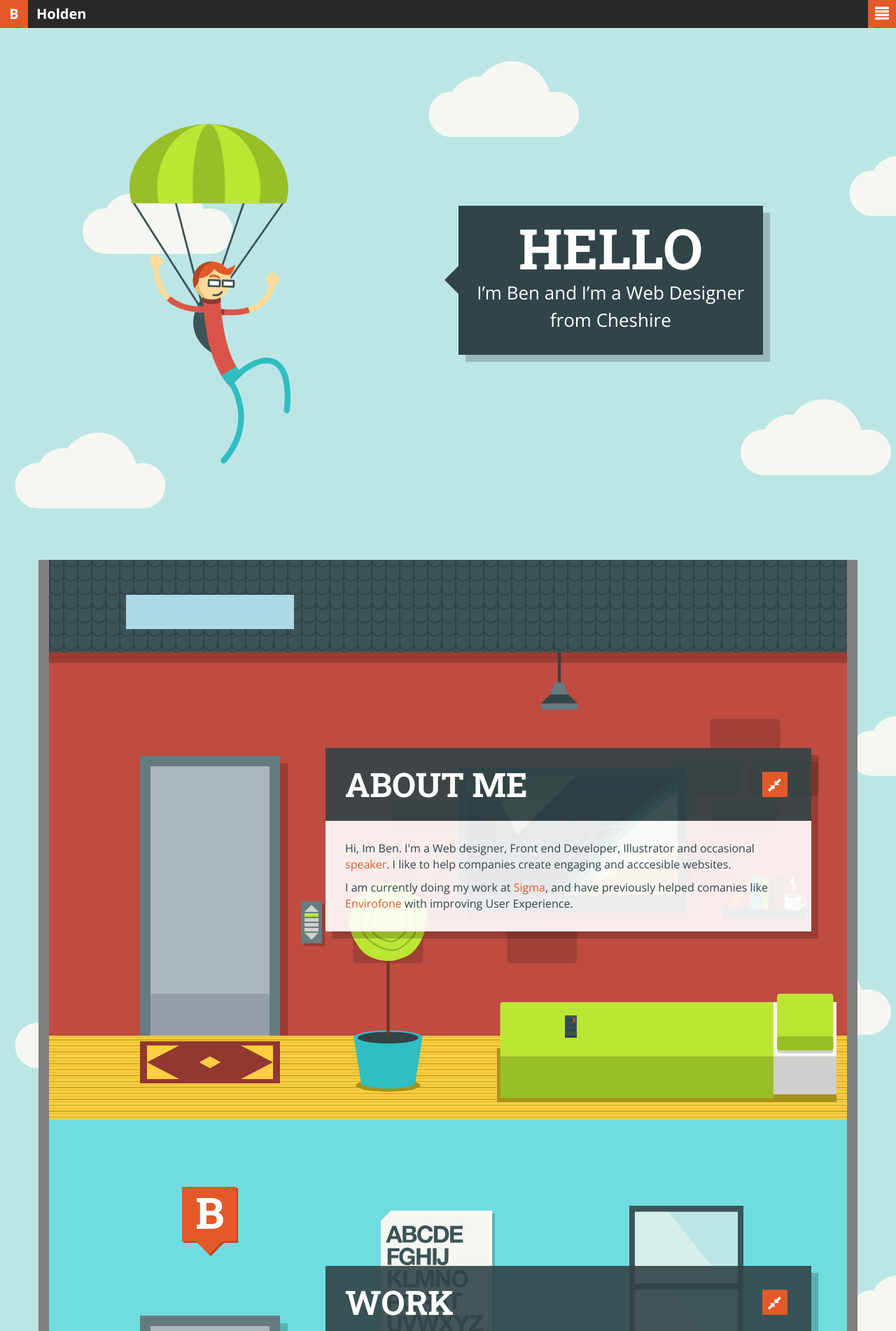
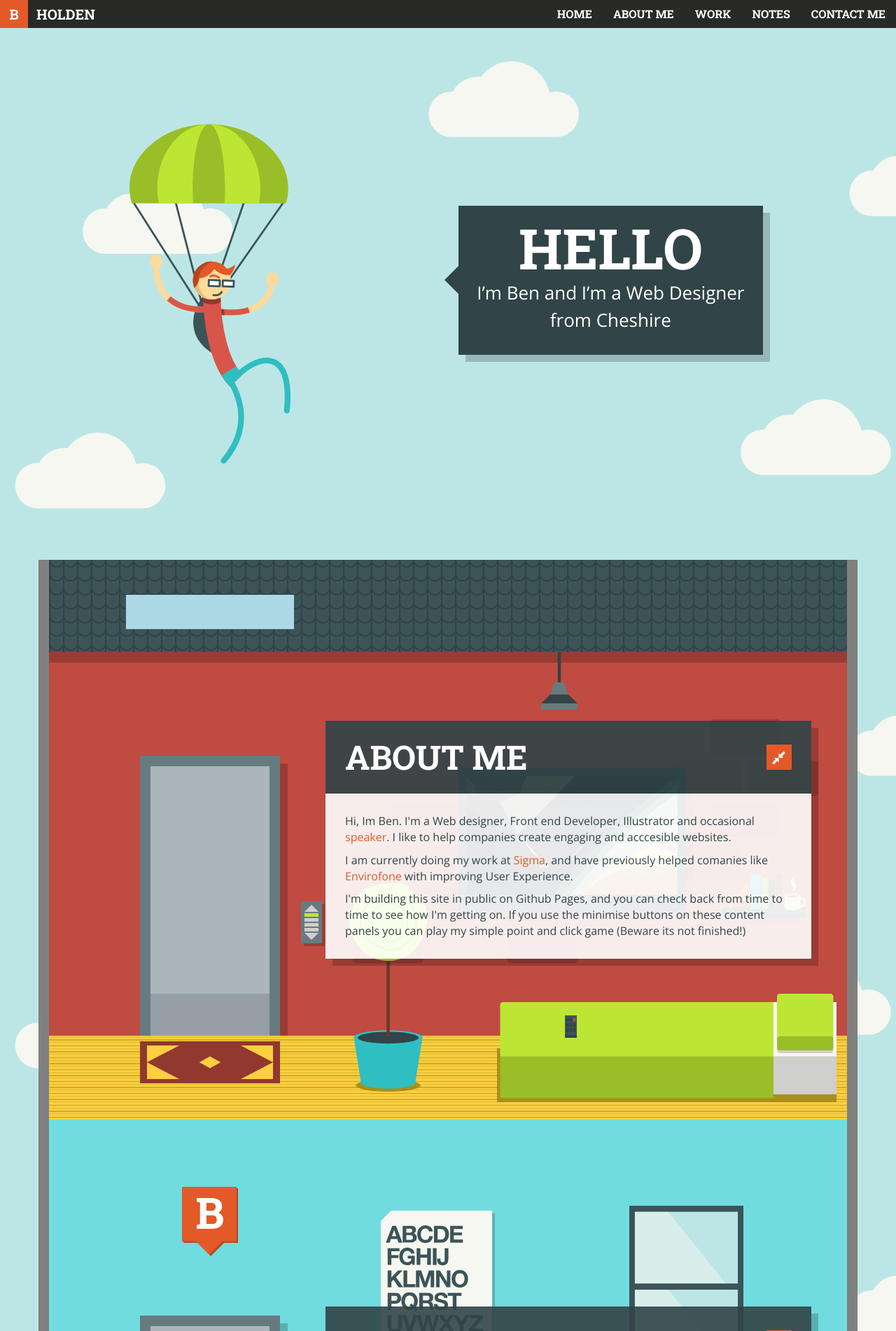
Before and after one commit to benholden/benholden.github.io, a PHP site: page / in a window 1280 px wide. Shown: the top 1902 px of the page at 70% size. Run offline with PHP 8.4, Linux system fonts and the light colour scheme; some libraries are stand-ins or nearby versions.

Commit message:
Various updates.

```diff
--- a/css/main.css
+++ b/css/main.css
@@ -60,6 +60,17 @@ a {
 	color: #e35928;
 }
 
+a:hover,a:focus,a:active {
+	color: #e35928;
+}
+
+::selection {
+	background: #bedc4a; /* WebKit/Blink Browsers */
+}
+::-moz-selection {
+	background: #bedc4a; /* Gecko Browsers */
+}
+
 
 /* ==========================================================================
 *    #COLOURS
@@ -132,6 +143,9 @@ a {
 	text-align: center;
 	font-size: 20px;
 	float: left;
+	text-transform: uppercase;
+	font-family: 'Roboto Slab', serif;
+	font-weight: bold;
 }
 
 .logo-text {
@@ -142,6 +156,9 @@ a {
 	line-height: 40px;
 	float: left;
 	margin-left: 12px;
+	text-transform: uppercase;
+	font-family: 'Roboto Slab', serif;
+	font-weight: bold;
 }
 
 .nav-button {
@@ -160,6 +177,12 @@ a {
 	transition: background-color 0.5s;
 }
 
+@media only screen and (min-width: 768px) {
+	.nav-button {
+		display: none;
+	}
+}
+
 .nav-button:hover,
 .nav-button:active,
 .nav-button:focus {
@@ -173,12 +196,27 @@ a {
 	position: absolute;
 	top: 40px;
 	right: 0;
-
+}
+
+@media only screen and (min-width: 768px) {
+	.nav-items {
+		padding: 0;
+		list-style: none;
+		position: absolute;
+		top: 0px;
+		right: 0;
+	}
 }
 
 .nav-items li {
 	display: none;
-
+}
+
+@media only screen and (min-width: 768px) {
+	.nav-items li {
+		display: block!important;
+		float: left;
+	}
 }
 
 .nav-link {
@@ -190,9 +228,23 @@ a {
 	font-size: 16px;
 	-webkit-transition: background-color 0.5s; /* For Safari 3.1 to 6.0 */
 	transition: background-color 0.5s;
-}
-
-.nav-link:hover {
+	text-transform: uppercase;
+	font-family: 'Roboto Slab', serif;
+	font-weight: bold;
+}
+
+@media only screen and (min-width: 768px) {
+	.nav-link {
+		background-color: transparent;
+		color: white;
+		display: block;
+		text-align: right;
+		padding: 9px 15px;
+		font-size: 16px;
+	}
+}
+
+.nav-link:hover,.nav-link:focus,.nav-link:active {
 	background-color: #e35928;
 	text-decoration: none;
 	color: #fff;
@@ -351,7 +403,7 @@ h2 .glyphicon {
 	border: 0;
 	padding: 8px;
 	top: 34px;
-	right: 34px;
+	right: 28px;
 	color: #fff;
 	display: none;
 	background: #e35928;
@@ -382,6 +434,11 @@ h2 .glyphicon {
 .section-content__body {
 	padding: 28px;
 	background-color: rgba(255,255,255,0.9);
+	overflow: auto;
+}
+
+.section-content__body img {
+	width: 100%;
 }
 
 .minimised.section-table {
--- a/index.html
+++ b/index.html
@@ -99,6 +99,8 @@
 							<p>Hi, Im Ben. I'm a Web designer, Front end Developer, Illustrator and occasional <a href="http://campdigital.wearesigma.com/ben-holden.html">speaker</a>.  I like to help companies create engaging and acccesible websites.</p>
 
 							<p>I am currently doing my work at <a href="http://www.wearesigma.com/">Sigma</a>, and have previously helped comanies like <a href="http://www.envirofone.com/en-gb">Envirofone</a> with improving User Experience.</p>
+
+							<p>I'm building this site in public on Github Pages, and you can check back from time to time to see how I'm getting on. If you use the minimise buttons on these content panels you can play my simple point and click game (Beware its not finished!)</p>
 <!--
 							<p class="text-right">
 								<a class="btn btn-primary" href="#" role="button">Read more &raquo;</a>
@@ -157,11 +159,22 @@
 							<a href="#" class="section-content__title__shrink"><span class="glyphicon glyphicon-resize-small " aria-hidden="true"></span></a>
 						</div>
 						<div class="section-content__body">
-							<p>Donec id elit non mi porta gravida at eget metus. Fusce dapibus, tellus ac cursus commodo, tortor mauris condimentum nibh, ut fermentum massa justo sit amet risus. Etiam porta sem malesuada magna mollis euismod. Donec sed odio dui.</p>
-							<p>
-							<p>Donec id elit non mi porta gravida at eget metus. Fusce dapibus, tellus ac cursus commodo, tortor mauris condimentum nibh, ut fermentum massa justo sit amet risus. Etiam porta sem malesuada magna mollis euismod. Donec sed odio dui.</p>
+							<div class="row">
+								<div class="col-sm-4">
+									<img src="img/campdigital.jpg" alt="Camp Digital Website thumbnail">
+								</div>
+								<div class="col-sm-4">
+									<img src="img/envirofone.jpg" alt="Envirofone Email thumbnail">
+								</div>
+								<div class="col-sm-4">
+									<img src="img/drm.jpg" alt="Diversity Role Models Website thumbnail">
+								</div>
+							</div>
+<!--
 							<p class="text-right">
-								<a class="btn btn-primary" href="#" role="button">Read more &raquo;</a></p>
+								<a class="btn btn-primary" href="#" role="button">Read more &raquo;</a>
+							</p>
+-->
 						</div>
 					</div>
 				</div>
@@ -249,11 +262,14 @@
 							<a href="#" class="section-content__title__shrink"><span class="glyphicon glyphicon-resize-small " aria-hidden="true"></span></a>
 						</div>
 						<div class="section-content__body">
-							<p>Donec id elit non mi porta gravida at eget metus. Fusce dapibus, tellus ac cursus commodo, tortor mauris condimentum nibh, ut fermentum massa justo sit amet risus. Etiam porta sem malesuada magna mollis euismod. Donec sed odio dui.</p>
-							<p>
-							<p>Donec id elit non mi porta gravida at eget metus. Fusce dapibus, tellus ac cursus commodo, tortor mauris condimentum nibh, ut fermentum massa justo sit amet risus. Etiam porta sem malesuada magna mollis euismod. Donec sed odio dui.</p>
+							<p>I'm still developing the site, and will have a contact form and everything right here!</p>
+
+							<p>In the mean time, if you'd like to get in touch you can always say hello on twitter <a href="https://twitter.com/BenHoldenPrime">@BenHoldenPrime</a></p>
+<!--
 							<p class="text-right">
-								<a class="btn btn-primary" href="#" role="button">Read more &raquo;</a></p>
+								<a class="btn btn-primary" href="#" role="button">Read more &raquo;</a>
+							</p>
+-->
 						</div>
 					</div>
 				</div>
--- a/js/main.js
+++ b/js/main.js
@@ -47,12 +47,12 @@ $(document).ready(function() {
 		   $(this).delay((i + 1) * 50).fadeToggle();
 		});
 	});
-
-	$('.nav-link').click(function(){
-		$(".nav-items li").each(function(i) {
-		   $(this).delay((i + 1) * 50).fadeOut();
-		});
-	});
+//
+//	$('.nav-link').click(function(){
+//		$(".nav-items li").each(function(i) {
+//		   $(this).delay((i + 1) * 50).fadeOut();
+//		});
+//	});
 
 	//slide to section
 	$(".nav-link-1").click(function (e){
```
Also changed, not shown: other parts of css/main.css (+39 -0 lines), img/campdigital.jpg (added), img/drm.jpg (added), img/envirofone.jpg (added).
